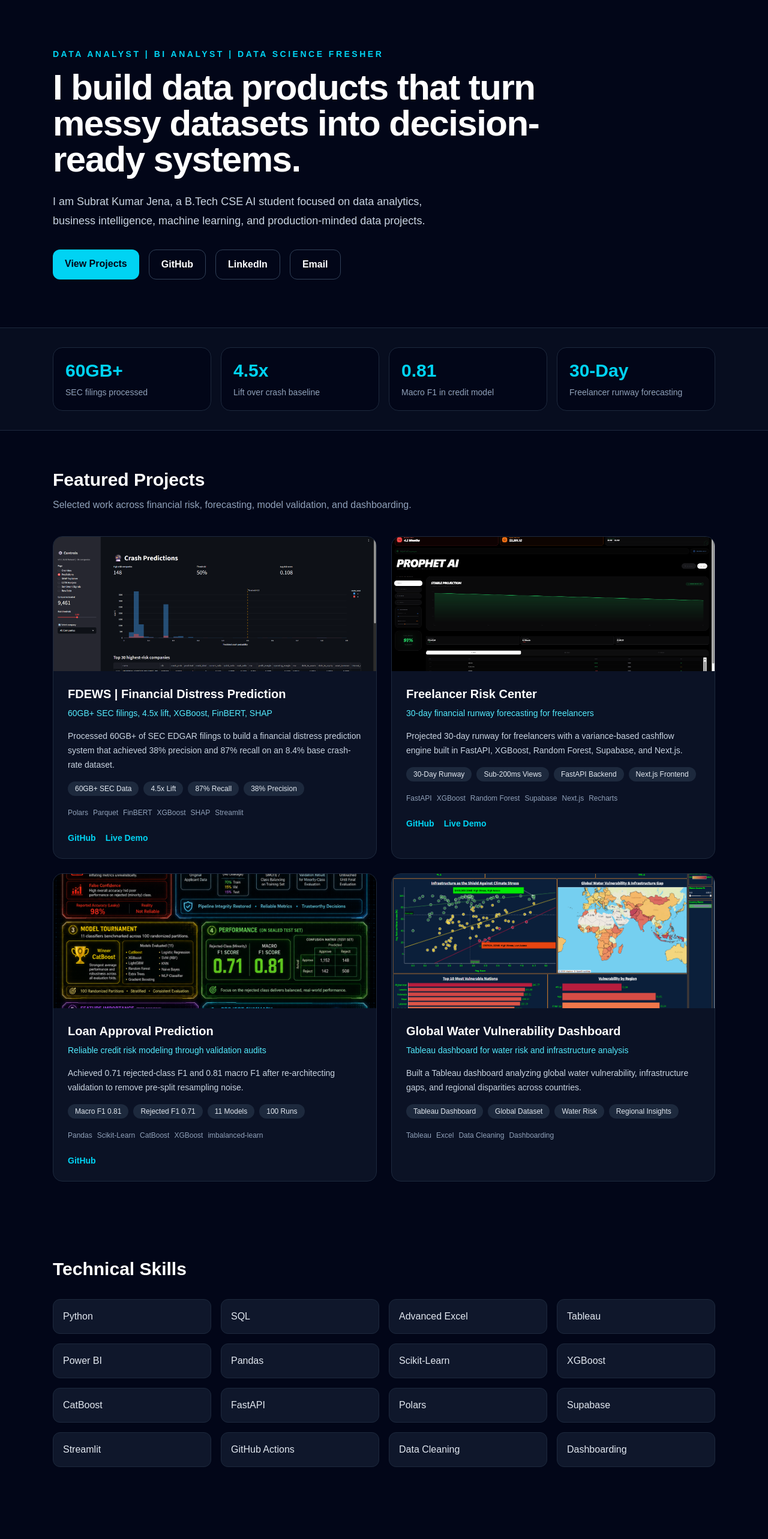
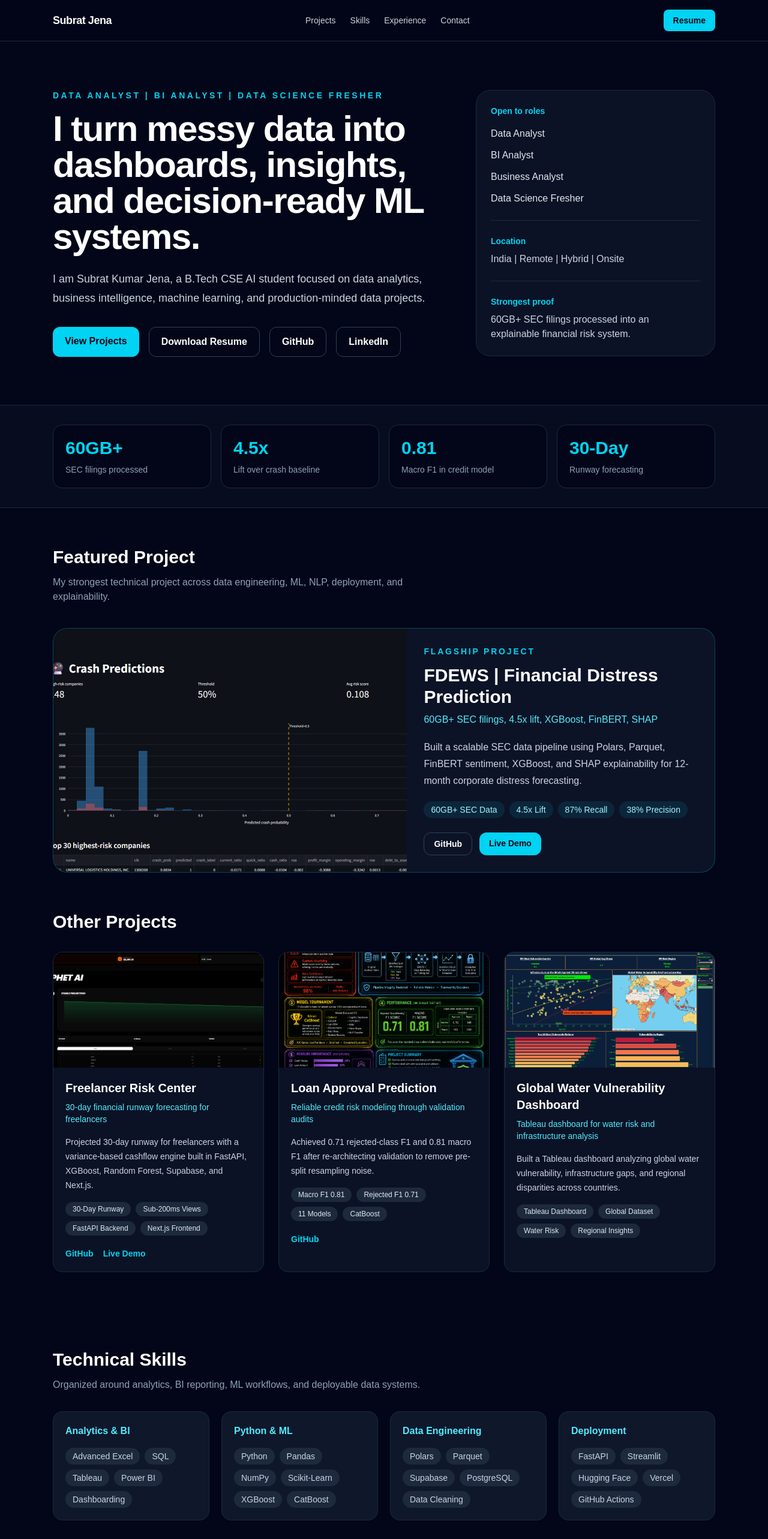
Before and after one commit to Subrat-2003/subrat-portfolio, a Next.js app: page / in a window 1280 px wide. Shown: the top 2566 px of the page at 60% size. Built offline with nearby package versions, Linux system fonts and the light colour scheme.

Commit message:
Improve portfolio homepage layout and content

```diff
--- a/app/page.tsx
+++ b/app/page.tsx
@@ -1,15 +1,92 @@
 import { projects } from "@/data/projects";
 
+const skills = [
+  {
+    category: "Analytics & BI",
+    items: ["Advanced Excel", "SQL", "Tableau", "Power BI", "Dashboarding"],
+  },
+  {
+    category: "Python & ML",
+    items: ["Python", "Pandas", "NumPy", "Scikit-Learn", "XGBoost", "CatBoost"],
+  },
+  {
+    category: "Data Engineering",
+    items: ["Polars", "Parquet", "Supabase", "PostgreSQL", "Data Cleaning"],
+  },
+  {
+    category: "Deployment",
+    items: ["FastAPI", "Streamlit", "Hugging Face", "Vercel", "GitHub Actions"],
+  },
+];
+
+const experience = [
+  {
+    role: "Data Analyst Intern",
+    company: "Central Tool Room & Training Centre, Bhubaneswar",
+    period: "Jun 2024 - Jul 2024",
+    points: [
+      "Worked with structured datasets using Python, SQL, Advanced Excel, and Tableau.",
+      "Created dashboards and reports to summarize trends, KPIs, and operational insights.",
+      "Applied data cleaning, validation checks, and basic ML workflows for analysis tasks.",
+    ],
+  },
+  {
+    role: "Tool Design Intern",
+    company: "Tata Sikorsky Aerospace Limited, Hyderabad",
+    period: "Jun 2022 - May 2023",
+    points: [
+      "Prepared engineering documentation for aerospace fixture workflows.",
+      "Worked in an on-site manufacturing environment with quality-focused process discipline.",
+      "Built strong documentation, accuracy, and cross-functional coordination habits.",
+    ],
+  },
+];
+
 export default function Home() {
+  const featuredProject = projects[0];
+  const otherProjects = projects.slice(1);
+
   return (
     <main className="min-h-screen bg-slate-950 text-white">
-      <section className="mx-auto max-w-6xl px-6 py-20">
+      <nav className="sticky top-0 z-50 border-b border-slate-800 bg-slate-950/90 backdrop-blur">
+        <div className="mx-auto flex max-w-6xl items-center justify-between px-6 py-4">
+          <a href="#" className="text-lg font-bold tracking-tight">
+            Subrat Jena
+          </a>
+
+          <div className="hidden items-center gap-6 text-sm text-slate-300 md:flex">
+            <a href="#projects" className="hover:text-cyan-400">
+              Projects
+            </a>
+            <a href="#skills" className="hover:text-cyan-400">
+              Skills
+            </a>
+            <a href="#experience" className="hover:text-cyan-400">
+              Experience
+            </a>
+            <a href="#contact" className="hover:text-cyan-400">
+              Contact
+            </a>
+          </div>
+
+          <a
+            href="/resume/Subrat_Kumar_Jena_Resume.pdf"
+            target="_blank"
+            className="rounded-lg bg-cyan-400 px-4 py-2 text-sm font-semibold text-slate-950 transition hover:bg-cyan-300"
+          >
+            Resume
+          </a>
+        </div>
+      </nav>
+
+      <section className="mx-auto grid max-w-6xl gap-10 px-6 py-20 md:grid-cols-[1.5fr_0.9fr] md:items-center">
+        <div>
           <p className="mb-4 text-sm font-semibold uppercase tracking-[0.25em] text-cyan-400">
             Data Analyst | BI Analyst | Data Science Fresher
           </p>
 
           <h1 className="max-w-4xl text-4xl font-bold tracking-tight md:text-6xl">
-          I build data products that turn messy datasets into decision-ready systems.
+            I turn messy data into dashboards, insights, and decision-ready ML systems.
           </h1>
 
           <p className="mt-6 max-w-2xl text-lg leading-8 text-slate-300">
@@ -27,6 +104,14 @@ export default function Home() {
 
             <a
               className="rounded-xl border border-slate-700 px-5 py-3 font-semibold text-white transition hover:border-cyan-400"
+              href="/resume/Subrat_Kumar_Jena_Resume.pdf"
+              target="_blank"
+            >
+              Download Resume
+            </a>
+
+            <a
+              className="rounded-xl border border-slate-700 px-5 py-3 font-semibold text-white transition hover:border-cyan-400"
               href="https://github.com/Subrat-2003"
               target="_blank"
             >
@@ -35,18 +120,35 @@ export default function Home() {
 
             <a
               className="rounded-xl border border-slate-700 px-5 py-3 font-semibold text-white transition hover:border-cyan-400"
-            href="https://www.linkedin.com/"
+              href="https://www.linkedin.com/in/subrat-kumar-jena-859011287/"
               target="_blank"
             >
               LinkedIn
             </a>
+          </div>
+        </div>
 
-          <a
-            className="rounded-xl border border-slate-700 px-5 py-3 font-semibold text-white transition hover:border-cyan-400"
-            href="mailto:subratskj2003@gmail.com"
-          >
-            Email
-          </a>
+        <div className="rounded-3xl border border-slate-800 bg-slate-900/70 p-6">
+          <p className="text-sm font-semibold text-cyan-400">Open to roles</p>
+
+          <div className="mt-4 space-y-3 text-slate-200">
+            <p>Data Analyst</p>
+            <p>BI Analyst</p>
+            <p>Business Analyst</p>
+            <p>Data Science Fresher</p>
+          </div>
+
+          <div className="mt-6 border-t border-slate-800 pt-6">
+            <p className="text-sm font-semibold text-cyan-400">Location</p>
+            <p className="mt-2 text-slate-300">India | Remote | Hybrid | Onsite</p>
+          </div>
+
+          <div className="mt-6 border-t border-slate-800 pt-6">
+            <p className="text-sm font-semibold text-cyan-400">Strongest proof</p>
+            <p className="mt-2 text-slate-300">
+              60GB+ SEC filings processed into an explainable financial risk system.
+            </p>
+          </div>
         </div>
       </section>
 
@@ -56,7 +158,7 @@ export default function Home() {
             ["60GB+", "SEC filings processed"],
             ["4.5x", "Lift over crash baseline"],
             ["0.81", "Macro F1 in credit model"],
-            ["30-Day", "Freelancer runway forecasting"],
+            ["30-Day", "Runway forecasting"],
           ].map(([value, label]) => (
             <div key={label} className="rounded-2xl border border-slate-800 bg-slate-950 p-5">
               <p className="text-3xl font-bold text-cyan-400">{value}</p>
@@ -67,18 +169,72 @@ export default function Home() {
       </section>
 
       <section id="projects" className="mx-auto max-w-6xl px-6 py-16">
-        <h2 className="text-3xl font-bold">Featured Projects</h2>
+        <h2 className="text-3xl font-bold">Featured Project</h2>
         <p className="mt-3 max-w-2xl text-slate-400">
-          Selected work across financial risk, forecasting, model validation, and dashboarding.
+          My strongest technical project across data engineering, ML, NLP, deployment, and explainability.
         </p>
 
-        <div className="mt-10 grid gap-6 md:grid-cols-2">
-          {projects.map((project) => (
+        <article className="mt-10 overflow-hidden rounded-3xl border border-cyan-500/30 bg-slate-900/80">
+          <div className="grid md:grid-cols-[1.15fr_1fr]">
+            <div className="h-80 bg-slate-800 md:h-auto">
+              <img
+                src={featuredProject.image}
+                alt={featuredProject.title}
+                className="h-full w-full object-cover"
+              />
+            </div>
+
+            <div className="p-7">
+              <p className="text-sm font-semibold uppercase tracking-[0.2em] text-cyan-400">
+                Flagship Project
+              </p>
+
+              <h3 className="mt-3 text-3xl font-bold">{featuredProject.title}</h3>
+              <p className="mt-2 text-cyan-300">{featuredProject.subtitle}</p>
+
+              <p className="mt-5 leading-7 text-slate-300">{featuredProject.impact}</p>
+
+              <div className="mt-5 flex flex-wrap gap-2">
+                {featuredProject.metrics.map((metric) => (
+                  <span
+                    key={metric}
+                    className="rounded-full bg-cyan-400/10 px-3 py-1 text-sm text-cyan-200"
+                  >
+                    {metric}
+                  </span>
+                ))}
+              </div>
+
+              <div className="mt-6 flex flex-wrap gap-3">
+                <a
+                  href={featuredProject.github}
+                  target="_blank"
+                  className="rounded-xl border border-slate-700 px-4 py-2 text-sm font-semibold text-white hover:border-cyan-400"
+                >
+                  GitHub
+                </a>
+
+                <a
+                  href={featuredProject.live}
+                  target="_blank"
+                  className="rounded-xl bg-cyan-400 px-4 py-2 text-sm font-semibold text-slate-950 hover:bg-cyan-300"
+                >
+                  Live Demo
+                </a>
+              </div>
+            </div>
+          </div>
+        </article>
+
+        <h2 className="mt-16 text-3xl font-bold">Other Projects</h2>
+
+        <div className="mt-8 grid gap-6 md:grid-cols-3">
+          {otherProjects.map((project) => (
             <article
               key={project.title}
               className="overflow-hidden rounded-2xl border border-slate-800 bg-slate-900/70"
             >
-              <div className="h-56 bg-slate-800">
+              <div className="h-48 bg-slate-800">
                 <img
                   src={project.image}
                   alt={project.title}
@@ -86,7 +242,7 @@ export default function Home() {
                 />
               </div>
 
-              <div className="p-6">
+              <div className="p-5">
                 <h3 className="text-xl font-bold">{project.title}</h3>
                 <p className="mt-2 text-sm font-medium text-cyan-300">{project.subtitle}</p>
                 <p className="mt-4 text-sm leading-6 text-slate-300">{project.description}</p>
@@ -102,15 +258,7 @@ export default function Home() {
                   ))}
                 </div>
 
-                <div className="mt-5 flex flex-wrap gap-2">
-                  {project.stack.map((tech) => (
-                    <span key={tech} className="text-xs text-slate-400">
-                      {tech}
-                    </span>
-                  ))}
-                </div>
-
-                <div className="mt-6 flex gap-4">
+                <div className="mt-5 flex gap-4">
                   {project.github && (
                     <a
                       className="text-sm font-semibold text-cyan-400 hover:text-cyan-300"
@@ -137,36 +285,68 @@ export default function Home() {
         </div>
       </section>
 
-      <section className="mx-auto max-w-6xl px-6 py-16">
+      <section id="skills" className="mx-auto max-w-6xl px-6 py-16">
         <h2 className="text-3xl font-bold">Technical Skills</h2>
+        <p className="mt-3 max-w-2xl text-slate-400">
+          Organized around analytics, BI reporting, ML workflows, and deployable data systems.
+        </p>
 
-        <div className="mt-8 grid gap-4 sm:grid-cols-2 md:grid-cols-4">
-          {[
-            "Python",
-            "SQL",
-            "Advanced Excel",
-            "Tableau",
-            "Power BI",
-            "Pandas",
-            "Scikit-Learn",
-            "XGBoost",
-            "CatBoost",
-            "FastAPI",
-            "Polars",
-            "Supabase",
-            "Streamlit",
-            "GitHub Actions",
-            "Data Cleaning",
-            "Dashboarding",
-          ].map((skill) => (
-            <div key={skill} className="rounded-xl border border-slate-800 bg-slate-900 p-4">
-              <p className="font-medium text-slate-200">{skill}</p>
+        <div className="mt-8 grid gap-5 md:grid-cols-2 lg:grid-cols-4">
+          {skills.map((group) => (
+            <div key={group.category} className="rounded-2xl border border-slate-800 bg-slate-900 p-5">
+              <h3 className="font-bold text-cyan-300">{group.category}</h3>
+
+              <div className="mt-4 flex flex-wrap gap-2">
+                {group.items.map((item) => (
+                  <span key={item} className="rounded-full bg-slate-800 px-3 py-1 text-sm text-slate-300">
+                    {item}
+                  </span>
+                ))}
+              </div>
+            </div>
+          ))}
+        </div>
+      </section>
+
+      <section id="experience" className="mx-auto max-w-6xl px-6 py-16">
+        <h2 className="text-3xl font-bold">Experience</h2>
+
+        <div className="mt-8 grid gap-6 md:grid-cols-2">
+          {experience.map((item) => (
+            <div key={item.role} className="rounded-2xl border border-slate-800 bg-slate-900 p-6">
+              <h3 className="text-xl font-bold">{item.role}</h3>
+              <p className="mt-1 text-cyan-300">{item.company}</p>
+              <p className="mt-1 text-sm text-slate-400">{item.period}</p>
+
+              <ul className="mt-5 space-y-3 text-sm leading-6 text-slate-300">
+                {item.points.map((point) => (
+                  <li key={point}>• {point}</li>
+                ))}
+              </ul>
             </div>
           ))}
         </div>
       </section>
 
       <section className="mx-auto max-w-6xl px-6 py-16">
+        <h2 className="text-3xl font-bold">Education</h2>
+
+        <div className="mt-8 grid gap-6 md:grid-cols-2">
+          <div className="rounded-2xl border border-slate-800 bg-slate-900 p-6">
+            <h3 className="text-xl font-bold">B.Tech CSE, Artificial Intelligence</h3>
+            <p className="mt-2 text-cyan-300">Gandhi Institute For Technology, Bhubaneswar</p>
+            <p className="mt-2 text-slate-400">Expected Graduation: 2026 | CGPA: 7.9</p>
+          </div>
+
+          <div className="rounded-2xl border border-slate-800 bg-slate-900 p-6">
+            <h3 className="text-xl font-bold">Diploma in Tool & Die Making</h3>
+            <p className="mt-2 text-cyan-300">Central Tool Room & Training Centre, Bhubaneswar</p>
+            <p className="mt-2 text-slate-400">Completed: 2023 | 74.1%</p>
+          </div>
+        </div>
+      </section>
+
+      <section id="contact" className="mx-auto max-w-6xl px-6 py-16">
         <div className="rounded-3xl border border-slate-800 bg-slate-900 p-8">
           <h2 className="text-3xl font-bold">Open to Opportunities</h2>
           <p className="mt-4 max-w-2xl text-slate-300">
@@ -174,12 +354,30 @@ export default function Home() {
             where I can work on reporting, analytics, dashboards, data pipelines, and ML systems.
           </p>
 
+          <div className="mt-6 flex flex-wrap gap-4">
             <a
-            className="mt-6 inline-block rounded-xl bg-cyan-400 px-5 py-3 font-semibold text-slate-950 transition hover:bg-cyan-300"
-            href="mailto:subratskj2003@gmail.com"
+              className="rounded-xl bg-cyan-400 px-5 py-3 font-semibold text-slate-950 transition hover:bg-cyan-300"
+              href="mailto:subratjena2911@gmail.com"
             >
-            Contact Me
+              Email Me
             </a>
+
+            <a
+              className="rounded-xl border border-slate-700 px-5 py-3 font-semibold text-white transition hover:border-cyan-400"
+              href="https://github.com/Subrat-2003"
+              target="_blank"
+            >
+              GitHub
+            </a>
+
+            <a
+              className="rounded-xl border border-slate-700 px-5 py-3 font-semibold text-white transition hover:border-cyan-400"
+              href="https://www.linkedin.com/in/subrat-kumar-jena-859011287/"
+              target="_blank"
+            >
+              LinkedIn
+            </a>
+          </div>
         </div>
       </section>
     </main>
--- a/data/projects.ts
+++ b/data/projects.ts
@@ -4,6 +4,8 @@ export const projects = [
     subtitle: "60GB+ SEC filings, 4.5x lift, XGBoost, FinBERT, SHAP",
     description:
       "Processed 60GB+ of SEC EDGAR filings to build a financial distress prediction system that achieved 38% precision and 87% recall on an 8.4% base crash-rate dataset.",
+    impact:
+      "Built a scalable SEC data pipeline using Polars, Parquet, FinBERT sentiment, XGBoost, and SHAP explainability for 12-month corporate distress forecasting.",
     metrics: ["60GB+ SEC Data", "4.5x Lift", "87% Recall", "38% Precision"],
     stack: ["Polars", "Parquet", "FinBERT", "XGBoost", "SHAP", "Streamlit"],
     github: "https://github.com/Subrat-2003/Financial-distress-early-warning-system",
@@ -15,6 +17,8 @@ export const projects = [
     subtitle: "30-day financial runway forecasting for freelancers",
     description:
       "Projected 30-day runway for freelancers with a variance-based cashflow engine built in FastAPI, XGBoost, Random Forest, Supabase, and Next.js.",
+    impact:
+      "Built a full-stack forecasting dashboard to visualize projected balance, pending invoice pressure, and short-term survival windows under irregular payment cycles.",
     metrics: ["30-Day Runway", "Sub-200ms Views", "FastAPI Backend", "Next.js Frontend"],
     stack: ["FastAPI", "XGBoost", "Random Forest", "Supabase", "Next.js", "Recharts"],
     github:
@@ -27,7 +31,9 @@ export const projects = [
     subtitle: "Reliable credit risk modeling through validation audits",
     description:
       "Achieved 0.71 rejected-class F1 and 0.81 macro F1 after re-architecting validation to remove pre-split resampling noise.",
-      metrics: ["Macro F1 0.81", "Rejected F1 0.71", "11 Models", "100 Runs"],
+    impact:
+      "Benchmarked 11 classifiers across repeated randomized validation runs, selecting CatBoost for stable performance and explainable credit approval decisions.",
+    metrics: ["Macro F1 0.81", "Rejected F1 0.71", "11 Models", "CatBoost"],
     stack: ["Pandas", "Scikit-Learn", "CatBoost", "XGBoost", "imbalanced-learn"],
     github: "https://github.com/Subrat-2003/Loan-Approval-Prediction-ML",
     live: "",
@@ -38,6 +44,8 @@ export const projects = [
     subtitle: "Tableau dashboard for water risk and infrastructure analysis",
     description:
       "Built a Tableau dashboard analyzing global water vulnerability, infrastructure gaps, and regional disparities across countries.",
+    impact:
+      "Created visual insights around water access, climate stress, and infrastructure gaps to support regional comparison and public-data storytelling.",
     metrics: ["Tableau Dashboard", "Global Dataset", "Water Risk", "Regional Insights"],
     stack: ["Tableau", "Excel", "Data Cleaning", "Dashboarding"],
     github: "",
```
Also changed, not shown: 1 other file (tests, documents, lock files or other folders). Lines whose indentation alone changed are shown as unchanged.
